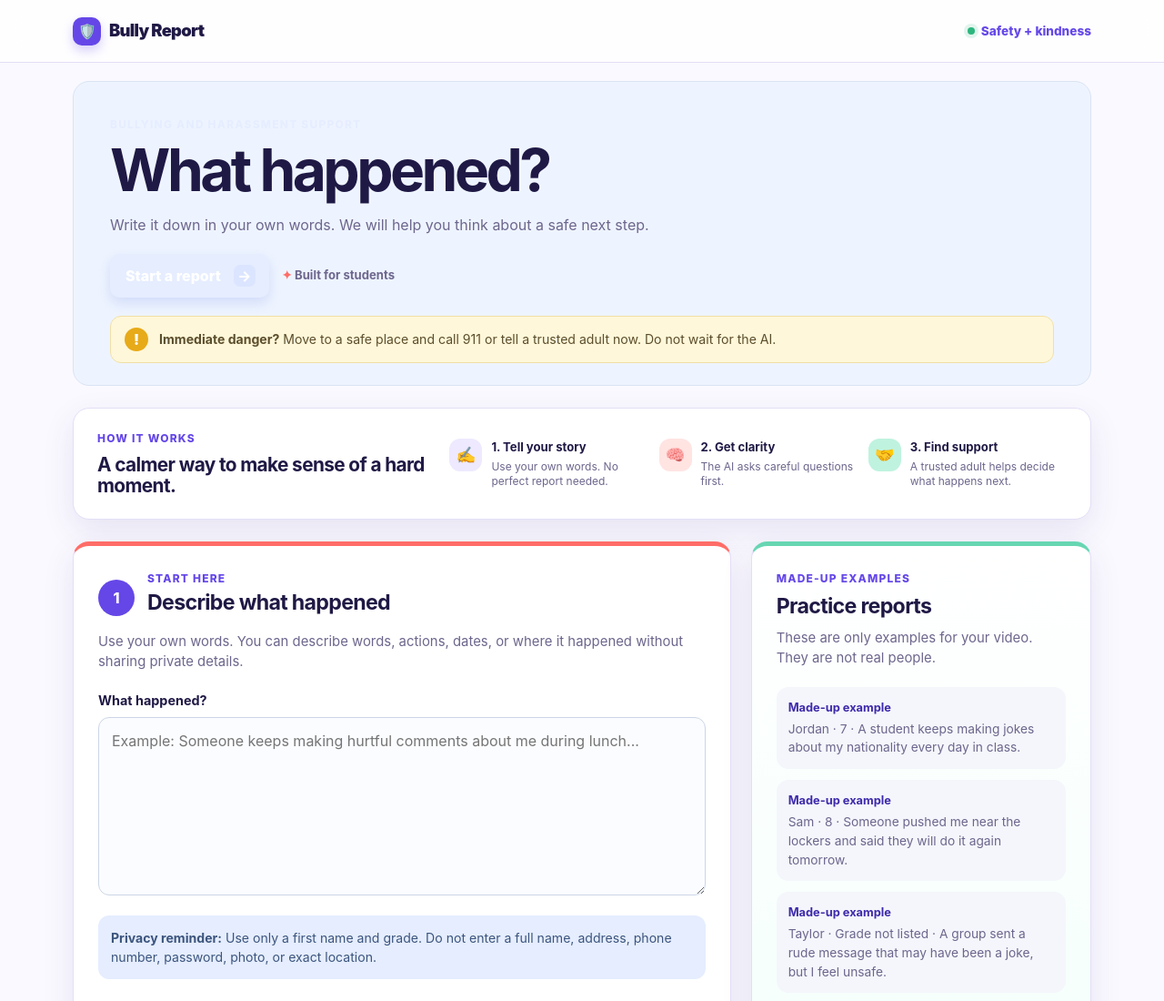
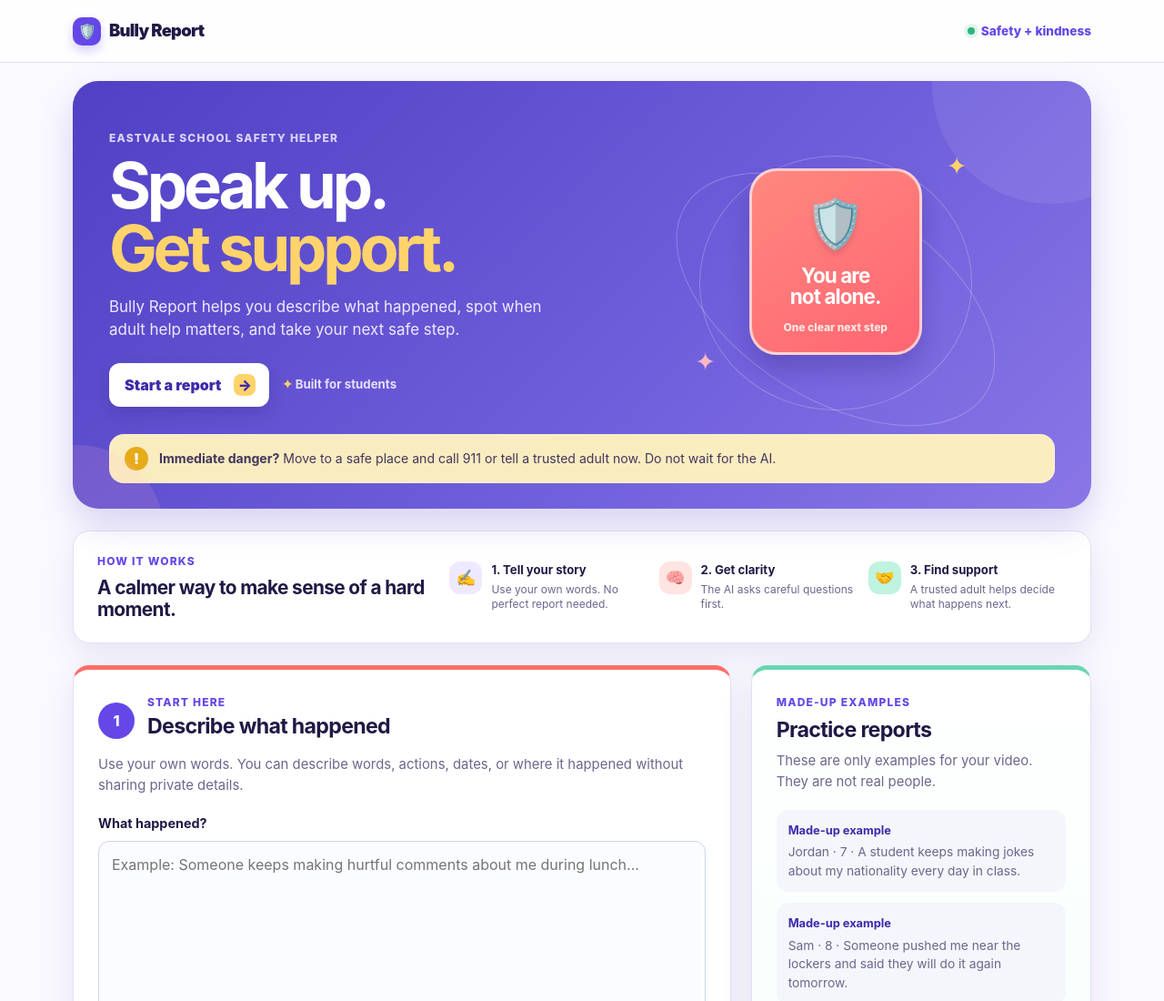
Before and after one commit to lavender-amethyst-cutie-pie/Bully-Report, a website: page public/index.html in a window 1280 px wide. Shown: the top 1100 px of the page at 91% size. Drawn offline with Linux system fonts and the light colour scheme.

Commit message:
Revert "style: make report form the main focus"
This reverts commit cc4ab30e42074da6ffe3ab5ae7eb7ede1b933642.

```diff
--- a/public/index.html
+++ b/public/index.html
@@ -17,13 +17,22 @@
     <main class="shell">
       <section class="hero">
         <div class="hero-copy-block">
-          <p class="eyebrow hero-eyebrow">Bullying and harassment support</p>
-          <h1>What happened?</h1>
-          <p class="hero-copy">Write it down in your own words. We will help you think about a safe next step.</p>
+          <p class="eyebrow hero-eyebrow">Eastvale school safety helper</p>
+          <h1>Speak up.<br /><span>Get support.</span></h1>
+          <p class="hero-copy">Bully Report helps you describe what happened, spot when adult help matters, and take your next safe step.</p>
           <div class="hero-actions">
             <a class="hero-button" href="#report-card">Start a report <span aria-hidden="true">→</span></a>
             <span class="hero-note"><span aria-hidden="true">✦</span> Built for students</span>
           </div>
+        </div>
+        <div class="hero-art" aria-hidden="true">
+          <div class="art-spark spark-one">✦</div>
+          <div class="art-spark spark-two">✦</div>
+          <div class="art-orbit orbit-one"></div>
+          <div class="art-orbit orbit-two"></div>
+          <div class="shield-card"><span>🛡️</span><strong>You are<br />not alone.</strong><small>One clear next step</small></div>
+          <div class="art-pill pill-top">AI clarity check</div>
+          <div class="art-pill pill-bottom">Human help matters</div>
         </div>
         <div class="safety-banner"><span class="safety-icon" aria-hidden="true">!</span><p><strong>Immediate danger?</strong> Move to a safe place and call 911 or tell a trusted adult now. Do not wait for the AI.</p></div>
       </section>
--- a/public/styles.css
+++ b/public/styles.css
@@ -24,24 +24,25 @@ body { margin: 0; color: var(--ink); background: #faf9ff; font-family: Inter, ui
 .brand-mark { display: grid; place-items: center; width: 31px; height: 31px; border-radius: 10px; background: var(--purple); color: #fff; font-size: 1rem; box-shadow: 0 6px 12px rgba(101, 71, 232, .25); }
 .header-tag { display: inline-flex; align-items: center; gap: 7px; color: var(--purple); font-size: .85rem; font-weight: 800; white-space: nowrap; }
 .status-dot { width: 8px; height: 8px; border-radius: 50%; background: #2cb67d; box-shadow: 0 0 0 4px rgba(44, 182, 125, .14); }
-.hero { position: relative; display: grid; grid-template-columns: 1fr; padding: 38px 40px 24px; margin: 20px 0 24px; border: 1px solid #d9e4f3; border-radius: 18px; overflow: hidden; background: #eef4ff; color: var(--ink); box-shadow: none; }
+.hero { position: relative; display: grid; grid-template-columns: 1.05fr .95fr; gap: 24px; padding: 54px 40px 28px; margin: 20px 0 24px; border-radius: 28px; overflow: hidden; background: linear-gradient(135deg, #5040c4 0%, #7060dc 62%, #8a76e6 100%); color: #fff; box-shadow: 0 16px 38px rgba(78, 54, 191, .2); }
 .hero::before, .hero::after { position: absolute; content: ""; border-radius: 50%; pointer-events: none; }
-.hero::before, .hero::after { display: none; }
+.hero::before { width: 260px; height: 260px; right: -85px; top: -125px; background: rgba(255, 255, 255, .08); }
 .hero::after { width: 190px; height: 190px; left: -90px; bottom: -120px; background: rgba(255, 186, 192, .13); }
 .hero-copy-block, .hero-art { position: relative; z-index: 1; }
-.hero-eyebrow, .hero .hero-eyebrow { color: var(--blue); }
+.hero-eyebrow { color: #dcd5ff; }
+.hero .hero-eyebrow { color: #dcd5ff; }
 .eyebrow { margin: 0 0 8px; color: var(--purple); font-size: .75rem; font-weight: 800; letter-spacing: .1em; text-transform: uppercase; }
 h1, h2, p { margin-top: 0; }
-h1 { margin-bottom: 14px; max-width: 620px; font-size: clamp(2.4rem, 5vw, 4rem); line-height: 1.04; letter-spacing: -.055em; }
+h1 { margin-bottom: 18px; max-width: 560px; font-size: clamp(2.6rem, 5.5vw, 4.45rem); line-height: .98; letter-spacing: -.06em; }
 h1 span { color: #ffd36b; }
 h2 { margin-bottom: 10px; font-size: 1.45rem; line-height: 1.15; letter-spacing: -.03em; }
-.hero-copy { max-width: 620px; color: var(--muted); font-size: 1rem; }
-.hero-actions { display: flex; align-items: center; gap: 14px; margin-top: 20px; }
-.hero-button { display: inline-flex; align-items: center; gap: 14px; padding: 12px 15px 12px 17px; border-radius: 10px; background: var(--blue); color: #fff; font-weight: 850; text-decoration: none; box-shadow: 0 6px 14px rgba(76, 112, 217, .18); }
-.hero-button span { display: grid; place-items: center; width: 24px; height: 24px; border-radius: 7px; background: #dce5ff; color: var(--blue-dark); }
-.hero-note { color: var(--muted); font-size: .82rem; font-weight: 750; }
-.hero-note span { color: var(--coral); }
-.hero-art { display: none; }
+.hero-copy { max-width: 510px; color: #eeeaff; font-size: 1.06rem; }
+.hero-actions { display: flex; align-items: center; gap: 14px; margin-top: 23px; }
+.hero-button { display: inline-flex; align-items: center; gap: 14px; padding: 12px 15px 12px 17px; border-radius: 12px; background: #fff; color: var(--purple-dark); font-weight: 900; text-decoration: none; box-shadow: 0 7px 16px rgba(31, 20, 93, .18); }
+.hero-button span { display: grid; place-items: center; width: 24px; height: 24px; border-radius: 8px; background: #ffd36b; }
+.hero-note { color: #e6e0ff; font-size: .83rem; font-weight: 750; }
+.hero-note span { color: #ffd36b; }
+.hero-art { min-height: 290px; }
 .shield-card { position: absolute; z-index: 2; top: 42px; left: 50%; display: flex; flex-direction: column; align-items: center; justify-content: center; width: 190px; height: 205px; border: 3px solid rgba(255, 255, 255, .65); border-radius: 30px; background: linear-gradient(145deg, #ff887f, #ff6572); color: #fff; text-align: center; transform: translateX(-50%); box-shadow: 0 16px 26px rgba(32, 13, 93, .2); }
 .shield-card span { margin-bottom: 7px; font-size: 3.3rem; filter: drop-shadow(0 5px 3px rgba(70, 28, 75, .15)); }
 .shield-card strong { font-size: 1.4rem; line-height: 1.02; letter-spacing: -.04em; }
@@ -55,7 +56,7 @@ h2 { margin-bottom: 10px; font-size: 1.45rem; line-height: 1.15; letter-spacing:
 .art-pill { display: none; }
 .pill-top { top: 54px; right: 2%; transform: rotate(8deg); }
 .pill-bottom { bottom: 52px; right: 7%; transform: rotate(-7deg); }
-.safety-banner { grid-column: 1 / -1; display: flex; gap: 12px; align-items: center; margin-top: 20px; padding: 12px 15px; border: 1px solid #f0dfa6; border-radius: 12px; background: #fff7d9; color: #5b4e2c; }
+.safety-banner { grid-column: 1 / -1; display: flex; gap: 12px; align-items: center; margin-top: 6px; padding: 13px 16px; border: 1px solid rgba(255, 255, 255, .28); border-radius: 16px; background: rgba(255, 243, 191, .96); color: #44365d; }
 .safety-banner p { margin: 0; font-size: .88rem; }
 .safety-icon { display: grid; flex: 0 0 26px; place-items: center; width: 26px; height: 26px; border-radius: 50%; background: #e7aa19; color: #fff; font-weight: 900; }
 .steps-card, .card { background: var(--card); border: 1px solid var(--line); border-radius: 18px; box-shadow: var(--shadow); }
@@ -114,7 +115,10 @@ button:disabled { cursor: wait; opacity: .55; }
 
 @media (max-width: 760px) {
   .shell { width: min(100% - 28px, 680px); }
-  .hero { padding: 32px 22px 22px; }
+  .hero { grid-template-columns: 1fr; padding: 40px 24px 24px; }
+  .hero-art { min-height: 245px; margin-top: -8px; }
+  .shield-card { top: 30px; width: 176px; height: 190px; }
+  .shield-card span { font-size: 2.9rem; }
   .orbit-one { top: 14px; width: 250px; height: 230px; }
   .orbit-two { top: 54px; width: 320px; height: 185px; }
   .pill-top { right: 0; }
```
Also changed, not shown: NOTES.md (+1 -1 lines).
